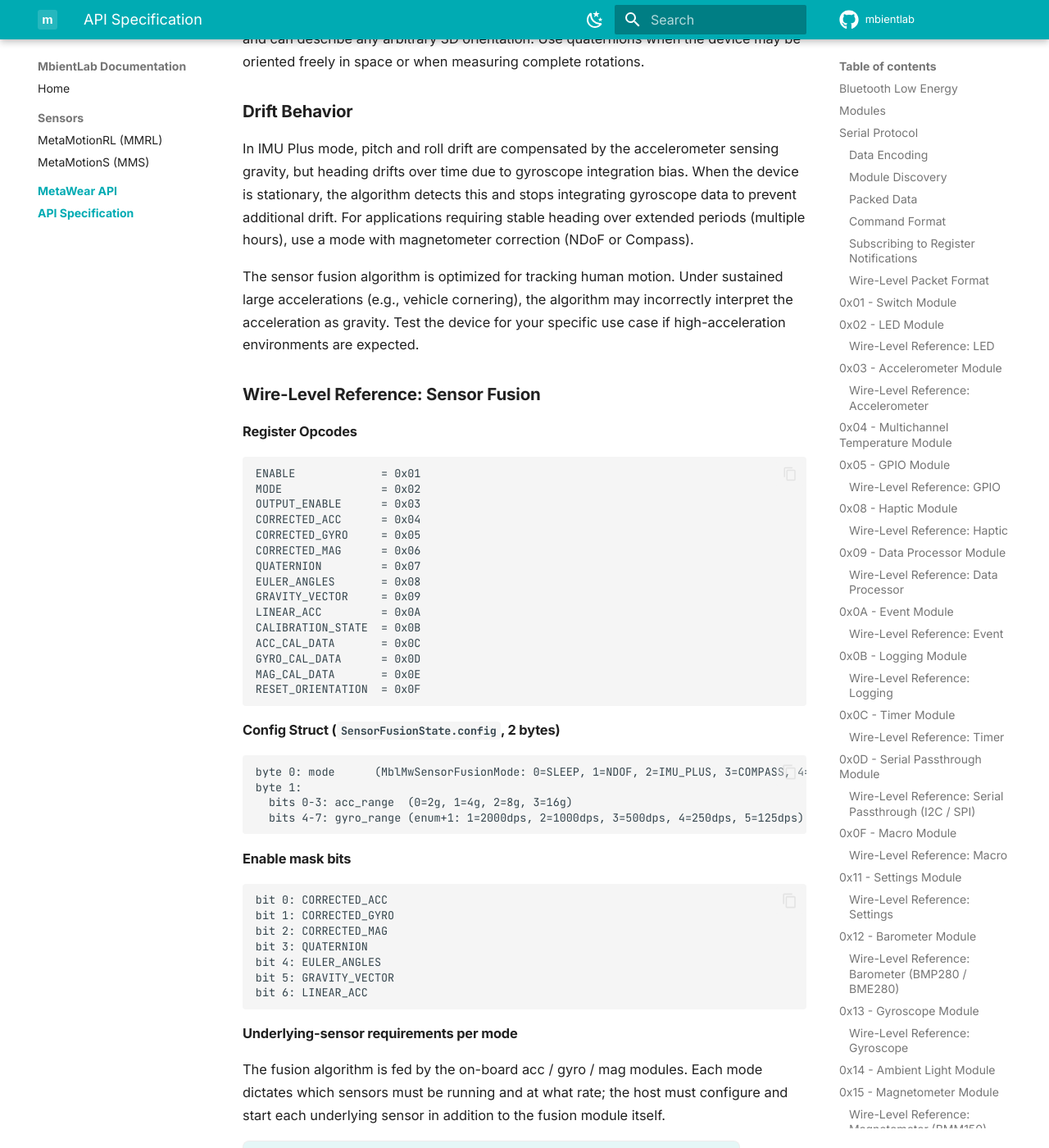
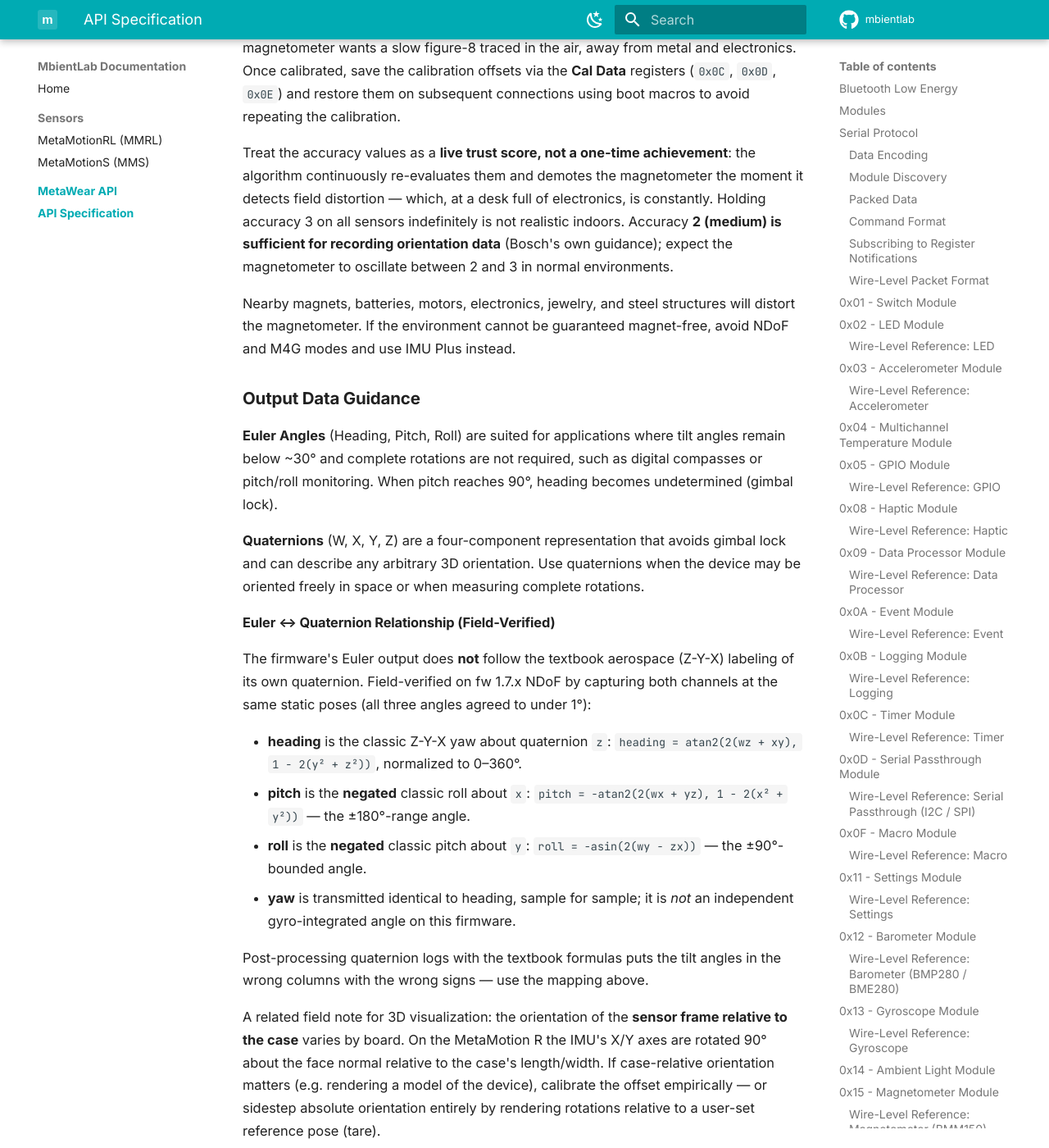
Before and after one commit to mbientlab/MetaWear-API, an MkDocs documentation site: the page built from docs/api-specification.md, in a window 1280 px wide and 1400 px high, scrolled down 119334 px. Shown: the whole window at 82% size. Built offline with MkDocs 1.6.1 and Material for MkDocs 9.7.7, drawn with Linux system fonts in a browser that asks for light colours; some of the changed text lies outside the part shown.

Commit message:
Document fusion Euler conventions, calibration reality, MMR mounting
Field-verified findings from the MetaWear app's sensor-fusion work
(paired Euler-vs-quaternion captures on fw 1.7.x NDoF, all angles
agreeing under 1 degree at two static poses):

- Euler <-> quaternion relationship: heading is the classic ZYX yaw,
  but the firmware's pitch is the NEGATED classic roll about x and
  its roll the NEGATED classic pitch about y. Textbook formulas put
  tilts in the wrong columns with the wrong signs.
- Observed Euler ranges (heading 0-360, pitch +/-180, roll +/-90)
  and the fact that yaw duplicates heading sample-for-sample.
- Calibration: per-sensor motions (gyro still, accel on each face,
  mag figure-8 away from metal), accuracy as a live trust score,
  medium (2) as the record-worthy threshold - permanent all-high is
  not realistic indoors.
- MMR mounting: IMU X/Y rotated 90 degrees about the face normal
  relative to the case; recommend tare-based rendering.

Co-Authored-By: Claude Fable 5 <noreply@anthropic.com>

```diff
--- a/docs/api-specification.md
+++ b/docs/api-specification.md
@@ -2345,7 +2345,7 @@ The fusion modes are:
 | Corrected Gyroscope     | `0x05`  | N    |      | 13   | **Notify**: Byte 0-11: float (x, y, z) in °/s Byte 12: Calibration accuracy (0-3)                                                                                                                                                     |
 | Corrected Magnetometer  | `0x06`  | N    |      | 13   | **Notify**: Byte 0-11: float (x, y, z) in µT Byte 12: Calibration accuracy (0-3)                                                                                                                                                      |
 | Quaternion              | `0x07`  | N    |      | 16   | **Notify**: Byte 0-15: float (w, x, y, z)                                                                                                                                                                                             |
-| Euler Angles            | `0x08`  | N    |      | 16   | **Notify**: Byte 0-15: float (heading, pitch, roll, yaw) in degrees                                                                                                                                                                   |
+| Euler Angles            | `0x08`  | N    |      | 16   | **Notify**: Byte 0-15: float (heading, pitch, roll, yaw) in degrees. Observed ranges (fw 1.7.x): heading 0–360, pitch ±180, roll ±90; **yaw duplicates heading** sample-for-sample. See *Euler ↔ Quaternion Relationship* below.        |
 | Gravity Vector          | `0x09`  | N    |      | 12   | **Notify**: Byte 0-11: float (x, y, z) in m/s²                                                                                                                                                                                        |
 | Linear Acceleration     | `0x0A`  | N    |      | 12   | **Notify**: Byte 0-11: float (x, y, z) in m/s²                                                                                                                                                                                        |
 | Calibration State       | `0x0B`  | R    |      | 3    | Byte 0: Accel accuracy Byte 1: Gyro accuracy Byte 2: Mag accuracy (each 0 \= unreliable, 1 \= low, 2 \= medium, 3 \= high)                                                                                                             |
@@ -2383,7 +2383,9 @@ High-level SDKs perform this bookkeeping for you, which is why fusion can appear
 
 The sensor fusion algorithm performs automatic background calibration of all sensors. This cannot be disabled. The **Calibration State** register (`0x0B`) reports the accuracy of each sensor's calibration on a scale from 0 (unreliable) to 3 (high accuracy). A device is considered fully calibrated when all three sensors report accuracy 3.
 
-To calibrate: lay the device on a flat surface and rotate it in 45\-degree intervals while monitoring the calibration state values. Once calibrated, save the calibration offsets via the **Cal Data** registers (`0x0C`, `0x0D`, `0x0E`) and restore them on subsequent connections using boot macros to avoid repeating the calibration.
+To calibrate: lay the device on a flat surface and rotate it in 45\-degree intervals while monitoring the calibration state values. Each sensor responds to a **different** motion: the gyroscope calibrates within seconds of the device being held still; the accelerometer wants the device rested on each of its faces for a few seconds (like rolling a die); the magnetometer wants a slow figure\-8 traced in the air, away from metal and electronics. Once calibrated, save the calibration offsets via the **Cal Data** registers (`0x0C`, `0x0D`, `0x0E`) and restore them on subsequent connections using boot macros to avoid repeating the calibration.
+
+Treat the accuracy values as a **live trust score, not a one\-time achievement**: the algorithm continuously re\-evaluates them and demotes the magnetometer the moment it detects field distortion — which, at a desk full of electronics, is constantly. Holding accuracy 3 on all sensors indefinitely is not realistic indoors. Accuracy **2 (medium) is sufficient for recording orientation data** (Bosch's own guidance); expect the magnetometer to oscillate between 2 and 3 in normal environments.
 
 Nearby magnets, batteries, motors, electronics, jewelry, and steel structures will distort the magnetometer. If the environment cannot be guaranteed magnet\-free, avoid NDoF and M4G modes and use IMU Plus instead.
 
@@ -2392,6 +2394,19 @@ Nearby magnets, batteries, motors, electronics, jewelry, and steel structures wi
 **Euler Angles** (Heading, Pitch, Roll) are suited for applications where tilt angles remain below ~30° and complete rotations are not required, such as digital compasses or pitch/roll monitoring. When pitch reaches 90°, heading becomes undetermined (gimbal lock).
 
 **Quaternions** (W, X, Y, Z) are a four\-component representation that avoids gimbal lock and can describe any arbitrary 3D orientation. Use quaternions when the device may be oriented freely in space or when measuring complete rotations.
+
+#### Euler ↔ Quaternion Relationship (Field-Verified)
+
+The firmware's Euler output does **not** follow the textbook aerospace (Z\-Y\-X) labeling of its own quaternion. Field\-verified on fw 1.7.x NDoF by capturing both channels at the same static poses (all three angles agreed to under 1°):
+
+* **heading** is the classic Z\-Y\-X yaw about quaternion `z`: `heading = atan2(2(wz + xy), 1 − 2(y² + z²))`, normalized to 0–360°.
+* **pitch** is the **negated** classic roll about `x`: `pitch = −atan2(2(wx + yz), 1 − 2(x² + y²))` — the ±180°\-range angle.
+* **roll** is the **negated** classic pitch about `y`: `roll = −asin(2(wy − zx))` — the ±90°\-bounded angle.
+* **yaw** is transmitted identical to heading, sample for sample; it is *not* an independent gyro\-integrated angle on this firmware.
+
+Post\-processing quaternion logs with the textbook formulas puts the tilt angles in the wrong columns with the wrong signs — use the mapping above.
+
+A related field note for 3D visualization: the orientation of the **sensor frame relative to the case** varies by board. On the MetaMotion R the IMU's X/Y axes are rotated 90° about the face normal relative to the case's length/width. If case\-relative orientation matters (e.g. rendering a model of the device), calibrate the offset empirically — or sidestep absolute orientation entirely by rendering rotations relative to a user\-set reference pose (tare).
 
 ### Drift Behavior
 
```
